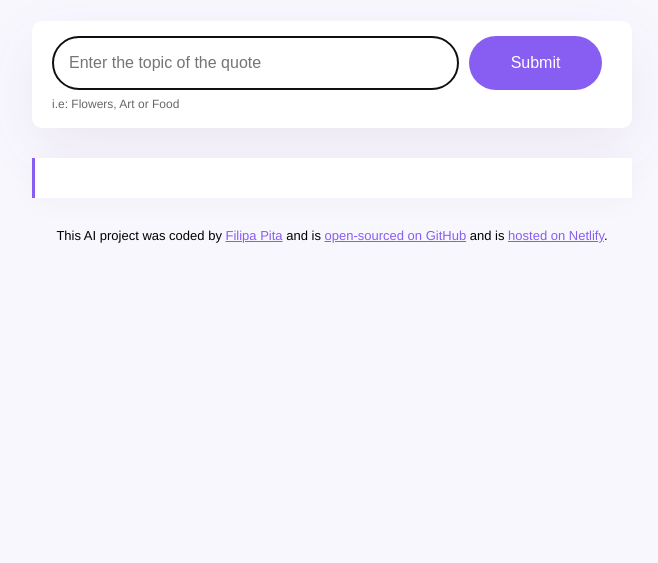
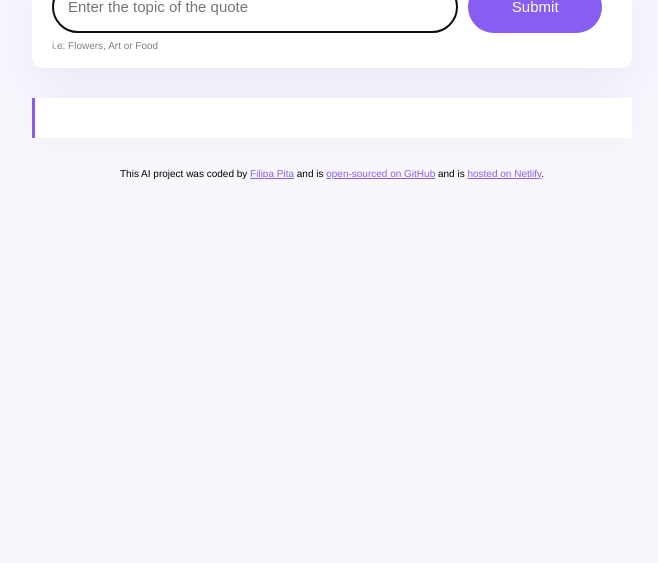
Before and after one commit to filipanpita/SheCodes_Plus_AI_Add-on, a plain HTML site: page index.html in a window 1280 px wide. Shown: the part 237-800 px from the top of the page, without its empty margins (308-966 px from the left). Drawn offline with nearby package versions, Linux system fonts and the light colour scheme.

Commit message:
Update style.css

```diff
--- a/src/style.css
+++ b/src/style.css
@@ -19,7 +19,7 @@ header {
 h1 {
   text-align: center;
   font-weight: 800;
-  font-size: 36px;
+  font-size: 35px;
   line-height: 1.5;
   color: #272044;
 }
@@ -39,15 +39,15 @@ form {
 .hint {
   line-height: 1.5;
   margin-top: 5px;
-  opacity: 0.6;
-  font-size: 12px;
+  opacity: 0.5;
+  font-size: 10px;
 }
 
 .instructions {
-  padding: 16px;
+  padding: 15px;
   border: 1px solid rgba(39, 33, 66, 0.5);
   width: 80%;
-  font-size: 16px;
+  font-size: 15px;
   border-radius: 50px;
   line-height: 20px;
   color: #272044;
@@ -60,18 +60,18 @@ form {
   color: white;
   border: none;
   width: 150px;
-  font-size: 16px;
+  font-size: 15px;
   border-radius: 50px;
-  padding: 14px 24px;
+  padding: 15px 25px;
 }
 
 .quote {
-  font-size: 16px;
+  font-size: 15px;
   background-color: #fff;
   padding: 20px;
   line-height: 2;
   border-left: 3px solid #885df1;
-  box-shadow: 0px 4px 30px 0px rgba(39, 33, 66, 0.03);
+  box-shadow: 0px 5px 30px 0px rgba(39, 33, 66, 0.03);
 }
 
 .hidden {
@@ -84,7 +84,7 @@ form {
 
 footer {
   text-align: center;
-  font-size: 13px;
+  font-size: 10px;
   margin-top: 30px;
 }
 
```
